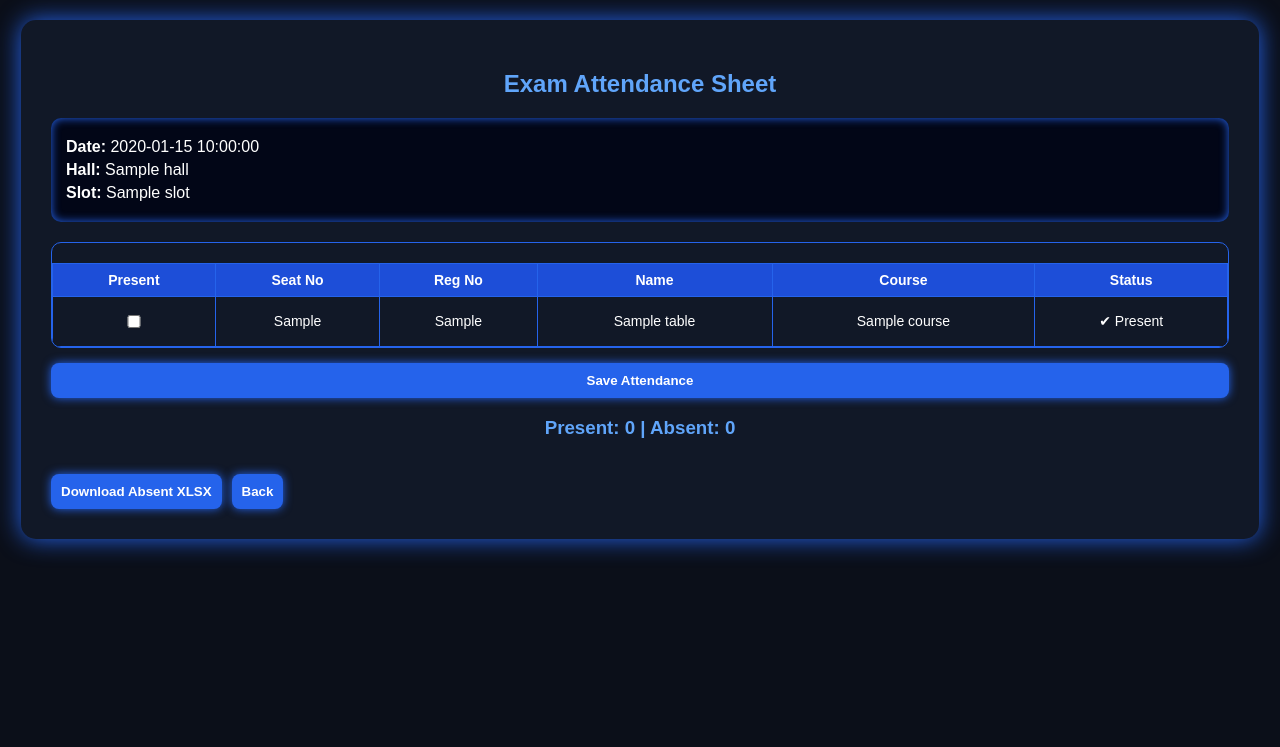
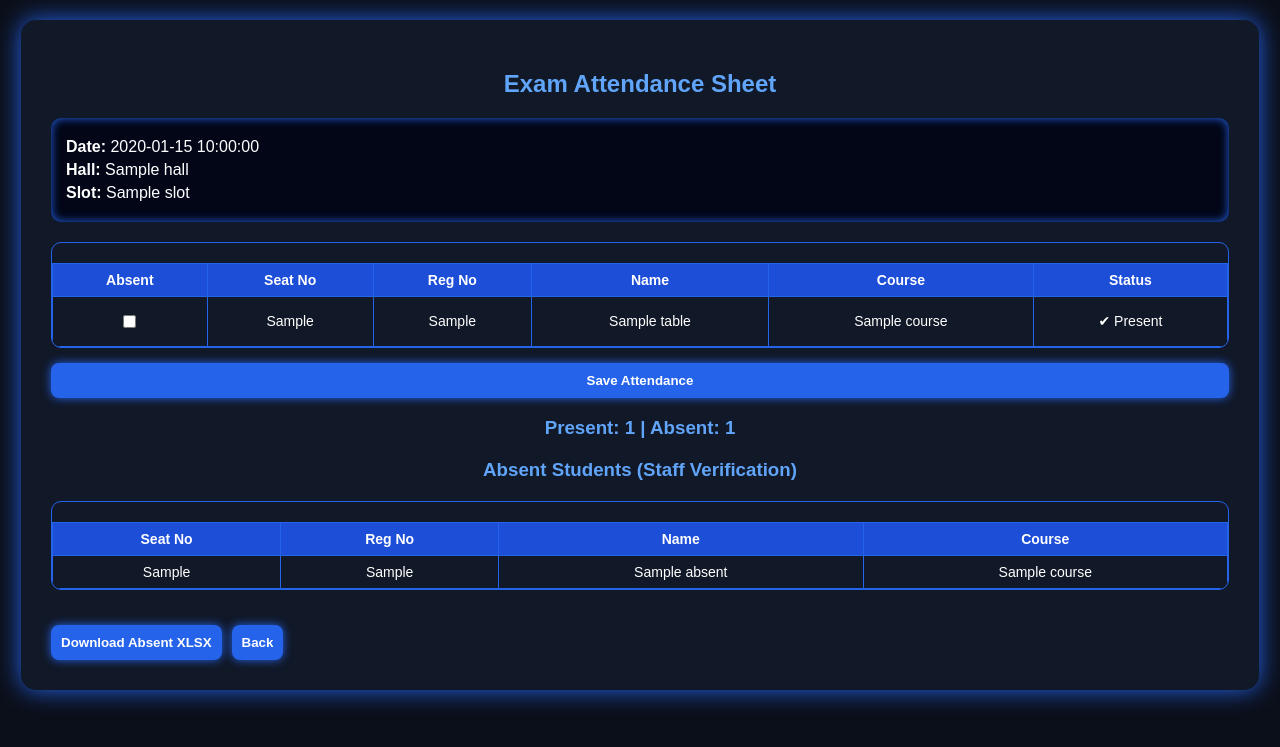
Before and after one commit to Abishekus01/absent_list_CIA, a Flask app: template templates/attendance.html in a window 1280 px wide. Shown: the top 747 px of the page. Run offline with Flask 3, Linux system fonts and the light colour scheme; the template is opened without the code that fills it: most values are stand-ins (such as "Sample title", 1, 10 or a date in 2020).

Commit message:
app.py modified

```diff
--- a/app.py
+++ b/app.py
@@ -132,7 +132,7 @@ def hall_allocation():
 def attendance():
     global hall_df
 
-    if hall_df is None or hall_df.empty:
+    if hall_df is None:
         return "No hall allocated"
 
     if request.method == "POST":
@@ -141,6 +141,11 @@ def attendance():
             hall_df.at[index, "Present"] = "A" if value == "A" else "P"
 
         return redirect(url_for("attendance"))
+
+    # ✅ CALCULATE COUNTS IN PYTHON
+    present_count = len(hall_df[hall_df["Present"] == "P"])
+    absent_count = len(hall_df[hall_df["Present"] == "A"])
+    absent_list = hall_df[hall_df["Present"] == "A"].to_dict(orient="records")
 
     hall_info = {
         "hall": hall_df["Hall"].iloc[0],
@@ -152,8 +157,12 @@ def attendance():
         "attendance.html",
         tables=hall_df.to_dict(orient="records"),
         columns=hall_df.columns,
-        data=hall_info
+        data=hall_info,
+        present_count=present_count,
+        absent_count=absent_count,
+        absent_list=absent_list
     )
+
 
 # ---------------- DOWNLOAD ABSENT XLSX ----------------
 @app.route("/download_absent")
--- a/templates/attendance.html
+++ b/templates/attendance.html
@@ -23,17 +23,13 @@
     <div class="table-wrapper">
       <table>
         <tr>
-          <th>Present</th>
+          <th>Absent</th>
           <th>Seat No</th>
           <th>Reg No</th>
           <th>Name</th>
           <th>Course</th>
           <th>Status</th>
         </tr>
-
-        {% set present_count = 0 %}
-        {% set absent_count = 0 %}
-        {% set absent_list = [] %}
 
         {% for s in tables %}
         <tr {% if s.Present == 'A' %} style="background:#3f1d1d; color:#f87171;" {% endif %}>
@@ -53,11 +49,8 @@
           <td>
             {% if s.Present == 'A' %}
               ❌ Absent
-              {% set absent_count = absent_count + 1 %}
-              {% set _ = absent_list.append(s) %}
             {% else %}
               ✔ Present
-              {% set present_count = present_count + 1 %}
             {% endif %}
           </td>
 
```
